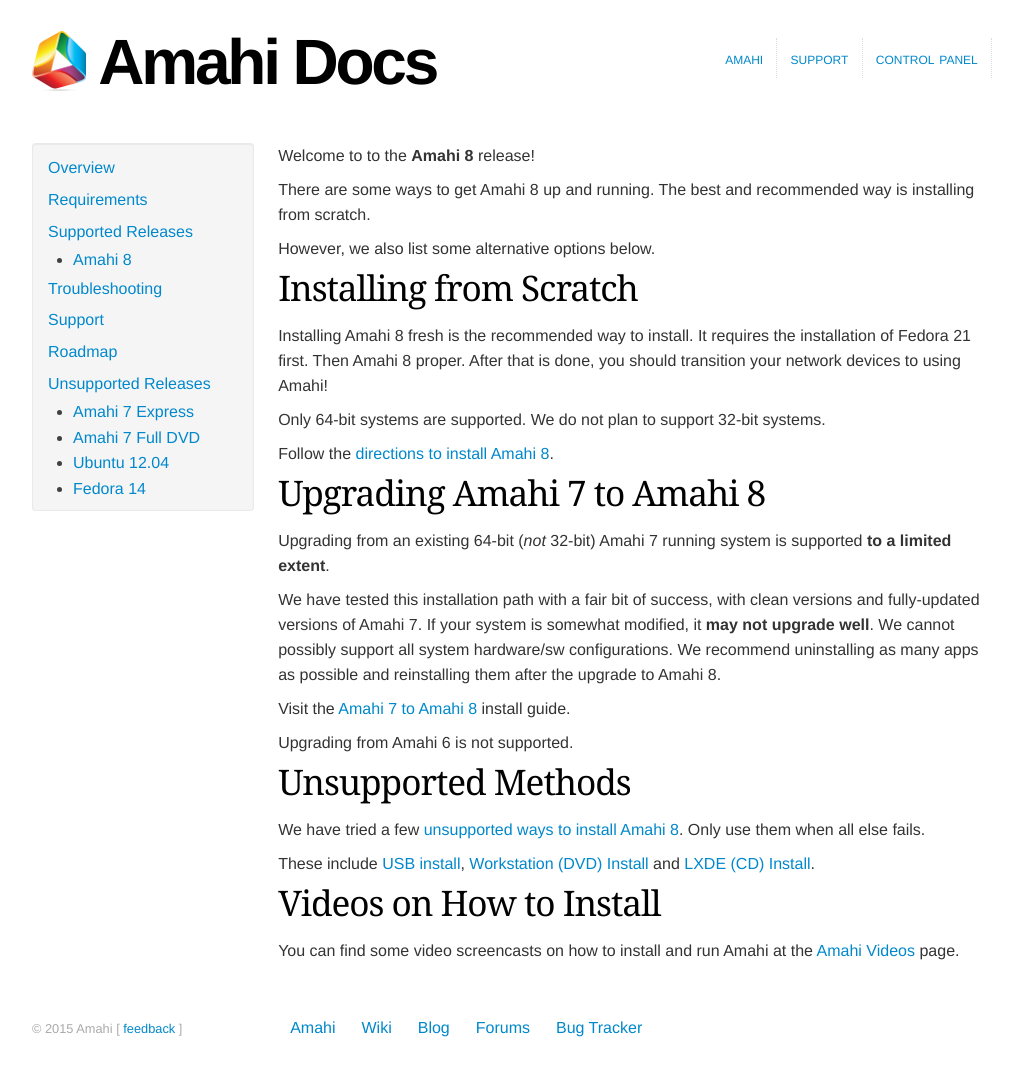
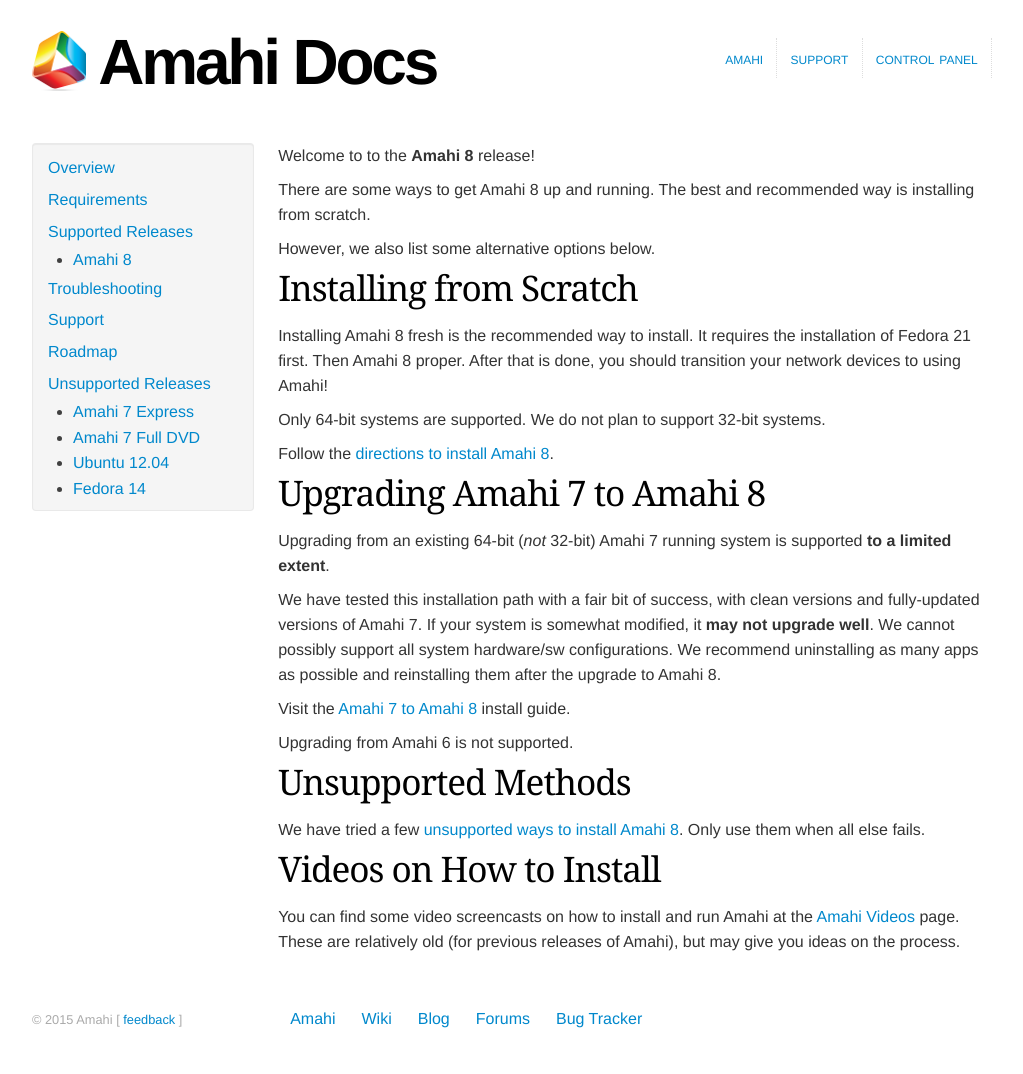
Before and after one commit to amahi/docs, a Jekyll site: the page built from amahi-8.md, in a window 1280 px wide. Shown: the whole page, without its empty margins (128-1151 px from the left). Built offline with Jekyll 4.4.1, drawn with Linux system fonts in a browser that asks for light colours; nearby versions of some CDN libraries.

Commit message:
update for latest docs

```diff
--- a/amahi-8.md
+++ b/amahi-8.md
@@ -31,8 +31,7 @@ Upgrading from Amahi 6 is not supported.
 
 We have tried a few [unsupported ways to install Amahi 8](https://wiki.amahi.org/index.php/Amahi_8_install_via_unsupported_methods). Only use them when all else fails.
 
-These include [USB install](https://wiki.amahi.org/index.php/USB_Install), [Workstation (DVD) Install](https://wiki.amahi.org/index.php/Fedora_21_Live_Workstation_Install) and [LXDE (CD) Install](https://wiki.amahi.org/index.php/Fedora_21_Live_LXDE_Install).
-
 # Videos on How to Install
 
 You can find some video screencasts on how to install and run Amahi at the [Amahi Videos](https://www.amahi.org/videos) page.
+These are relatively old (for previous releases of Amahi), but may give you ideas on the process.
```
